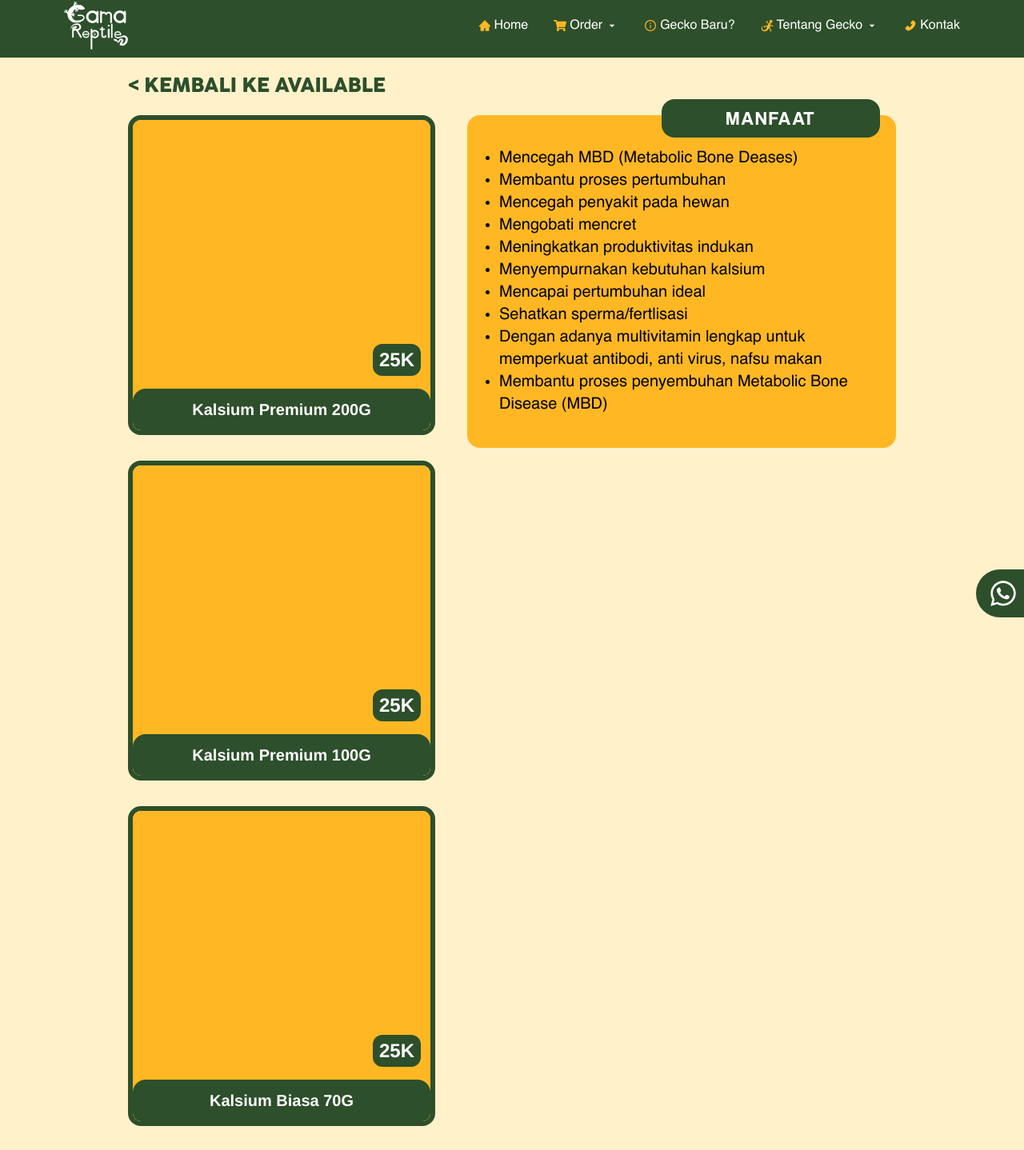
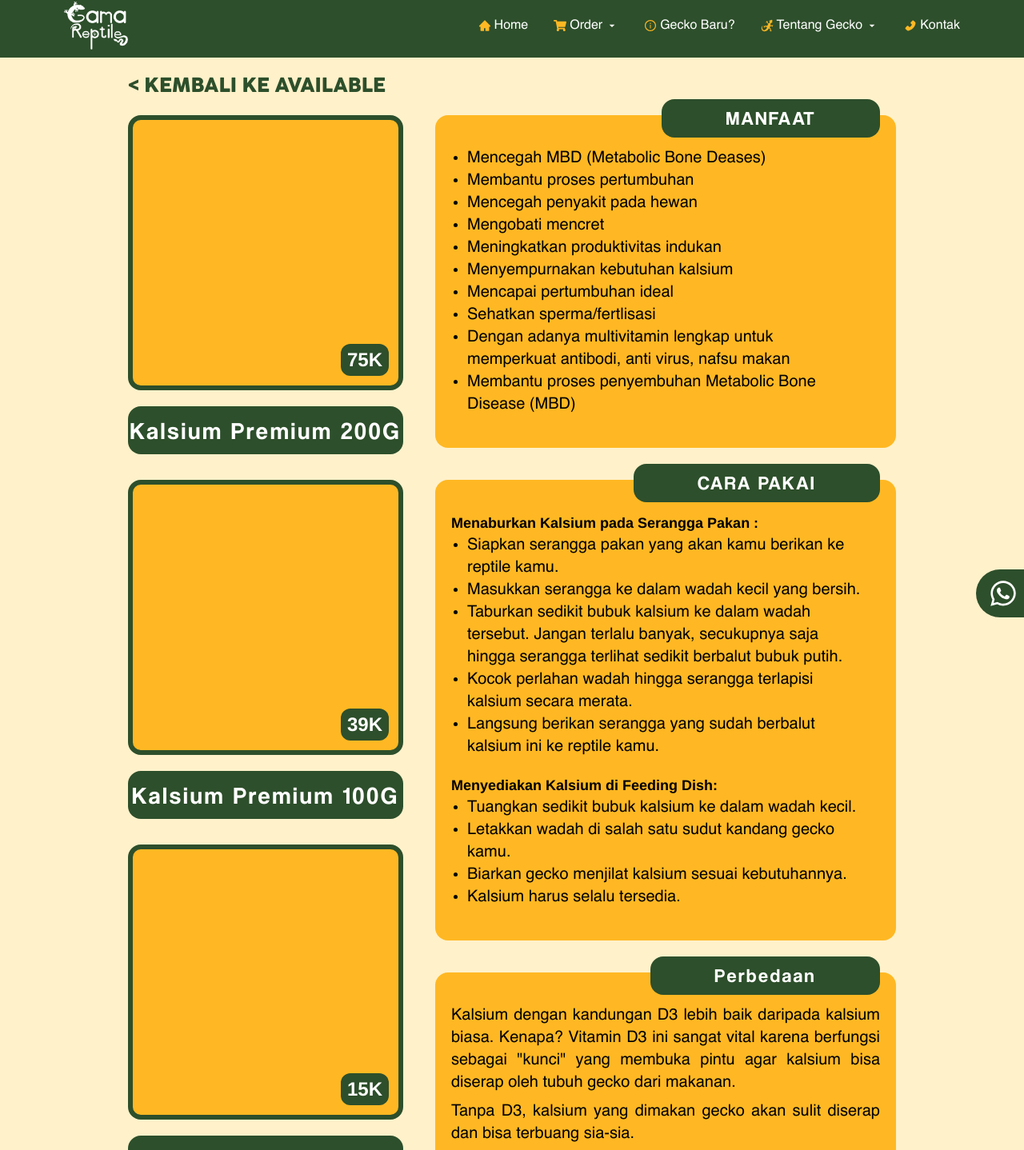
Before and after one commit to StevenCodeStack/gama_reptile, a Next.js app: page /order/kalsium in a window 1280 px wide. Shown: the part 8-1446 px from the top of the page at 80% size. Built offline with nearby package versions, Linux system fonts and the light colour scheme.

Commit message:
Kalsium Page Done

```diff
--- /dev/null
+++ b/app/order/gutload/page.tsx
@@ -0,0 +1,7 @@
+import React from "react";
+
+const page = () => {
+  return <div>page</div>;
+};
+
+export default page;
--- a/app/order/kalsium/page.tsx
+++ b/app/order/kalsium/page.tsx
@@ -5,39 +5,53 @@ const page = () => {
   return (
     <>
       <BackButton>{`<`} KEMBALI KE AVAILABLE</BackButton>
-      <div className="flex flex-col md:flex-row justify-between mt-5 gap-10">
-        <div className="grid gap-8 grid-cols-1 sm:grid-cols-2 md:grid-cols-1 w-full max-w-[40%]">
-          <div className="relative overflow-hidden border-6 border-primary rounded-2xl h-75 md:h-100">
-            <div className="bg-accent w-full h-full"></div>
-            <h1 className=" text-center py-3 bg-primary rounded-t-2xl font-bold text-xl text-nowrap absolute bottom-0 w-full">
+      <div className="flex flex-col lg:flex-row justify-between mt-5 gap-10">
+        <div className="grid gap-8 grid-cols-1 sm:grid-cols-2 lg:grid-cols-1 w-full max-w-[40%]">
+          <div className="flex flex-col gap-5">
+            <div className="bg-accent w-full border-6 border-primary rounded-2xl aspect-square relative">
+              <h1 className="absolute right-3 bottom-3 bg-primary rounded-xl px-2 py-1 font-bold text-2xl">
+                75K
+              </h1>
+            </div>
+            <h1 className="font-coolvetica tracking-widest text-center py-3 bg-primary rounded-2xl text-3xl w-full">
               Kalsium Premium 200G
             </h1>
-            <h1 className="absolute right-3 bottom-17 bg-primary rounded-xl px-2 py-1 font-bold text-2xl">
-              25K
+          </div>
+          <div className="flex flex-col gap-5">
+            <div className="bg-accent w-full border-6 border-primary rounded-2xl aspect-square relative">
+              <h1 className="absolute right-3 bottom-3 bg-primary rounded-xl px-2 py-1 font-bold text-2xl">
+                39K
               </h1>
             </div>
-          <div className="relative overflow-hidden border-6 border-primary rounded-2xl h-75 md:h-100">
-            <div className="bg-accent w-full h-full"></div>
-            <h1 className=" text-center py-3 bg-primary rounded-t-2xl font-bold text-xl text-nowrap absolute bottom-0 w-full">
+            <h1 className="font-coolvetica tracking-widest text-center py-3 bg-primary rounded-2xl text-3xl w-full">
               Kalsium Premium 100G
             </h1>
-            <h1 className="absolute right-3 bottom-17 bg-primary rounded-xl px-2 py-1 font-bold text-2xl">
-              25K
+          </div>
+          <div className="flex flex-col gap-5">
+            <div className="bg-accent w-full border-6 border-primary rounded-2xl aspect-square relative">
+              <h1 className="absolute right-3 bottom-3 bg-primary rounded-xl px-2 py-1 font-bold text-2xl">
+                15K
               </h1>
             </div>
-          <div className="relative overflow-hidden border-6 border-primary rounded-2xl h-75 md:h-100">
-            <div className="bg-accent w-full h-full"></div>
-            <h1 className=" text-center py-3 bg-primary rounded-t-2xl font-bold text-xl text-nowrap absolute bottom-0 w-full">
+            <h1 className="font-coolvetica tracking-widest text-center py-3 bg-primary rounded-2xl text-3xl w-full">
               Kalsium Biasa 70G
-            </h1>
-            <h1 className="absolute right-3 bottom-17 bg-primary rounded-xl px-2 py-1 font-bold text-2xl">
-              25K
             </h1>
           </div>
         </div>
-        <div className="flex-grow">
-          <div className="bg-accent rounded-2xl py-10 px-5 relative">
-            <h1 className="font-coolvetica absolute tracking-widest -top-5 right-5 text-nowrap bg-primary px-20 py-2 rounded-2xl md:text-2xl">
+        <div className="flex-grow lg:max-w-[60%] flex flex-col gap-10">
+          <Manfaat />
+          <CaraPakai />
+          <Perbedaan />
+        </div>
+      </div>
+    </>
+  );
+};
+
+const Manfaat = () => {
+  return (
+    <div className="bg-accent rounded-2xl py-6 md:py-10 px-5 relative">
+      <h1 className="font-coolvetica absolute tracking-widest -top-5 right-5 text-nowrap bg-primary px-10 md:px-20 py-2 rounded-2xl md:text-2xl">
         MANFAAT
       </h1>
       <ul className="text-black list-disc px-5 text-sm sm:text-lg md:text-xl">
@@ -50,15 +64,70 @@ const page = () => {
         <li>Mencapai pertumbuhan ideal</li>
         <li>Sehatkan sperma/fertlisasi</li>
         <li>
-                Dengan adanya multivitamin lengkap untuk memperkuat antibodi,
-                anti virus, nafsu makan
+          Dengan adanya multivitamin lengkap untuk memperkuat antibodi, anti
+          virus, nafsu makan
         </li>
         <li>Membantu proses penyembuhan Metabolic Bone Disease (MBD)</li>
       </ul>
     </div>
+  );
+};
+
+const CaraPakai = () => {
+  return (
+    <div className="bg-accent rounded-2xl py-6 md:py-10 px-5 relative">
+      <h1 className="font-coolvetica absolute tracking-widest -top-5 right-5 text-nowrap bg-primary px-10 md:px-20 py-2 rounded-2xl md:text-2xl">
+        CARA PAKAI
+      </h1>
+      <h1 className="font-bold text-black md:text-lg">
+        Menaburkan Kalsium pada Serangga Pakan :
+      </h1>
+      <ul className="text-black list-disc px-5 text-sm sm:text-lg md:text-xl">
+        <li>Siapkan serangga pakan yang akan kamu berikan ke reptile kamu.</li>
+        <li>Masukkan serangga ke dalam wadah kecil yang bersih.</li>
+        <li>
+          Taburkan sedikit bubuk kalsium ke dalam wadah tersebut. Jangan terlalu
+          banyak, secukupnya saja hingga serangga terlihat sedikit berbalut
+          bubuk putih.
+        </li>
+        <li>
+          Kocok perlahan wadah hingga serangga terlapisi kalsium secara merata.
+        </li>
+        <li>
+          Langsung berikan serangga yang sudah berbalut kalsium ini ke reptile
+          kamu.
+        </li>
+      </ul>
+      <h1 className="font-bold text-black md:text-lg mt-5">
+        Menyediakan Kalsium di Feeding Dish:
+      </h1>
+      <ul className="text-black list-disc px-5 text-sm sm:text-lg md:text-xl">
+        <li>Tuangkan sedikit bubuk kalsium ke dalam wadah kecil.</li>
+        <li>Letakkan wadah di salah satu sudut kandang gecko kamu.</li>
+        <li>Biarkan gecko menjilat kalsium sesuai kebutuhannya.</li>
+        <li>Kalsium harus selalu tersedia.</li>
+      </ul>
     </div>
+  );
+};
+
+const Perbedaan = () => {
+  return (
+    <div className="bg-accent rounded-2xl py-6 md:py-10 px-5 relative">
+      <h1 className="font-coolvetica absolute tracking-widest -top-5 right-5 text-nowrap bg-primary px-10 md:px-20 py-2 rounded-2xl md:text-2xl">
+        Perbedaan
+      </h1>
+      <p className="text-black text-sm sm:text-lg md:text-xl text-justify">
+        Kalsium dengan kandungan D3 lebih baik daripada kalsium biasa. Kenapa?
+        Vitamin D3 ini sangat vital karena berfungsi sebagai &quot;kunci&quot;
+        yang membuka pintu agar kalsium bisa diserap oleh tubuh gecko dari
+        makanan.
+      </p>
+      <p className="text-black text-sm sm:text-lg md:text-xl mt-2 text-justify">
+        Tanpa D3, kalsium yang dimakan gecko akan sulit diserap dan bisa
+        terbuang sia-sia.
+      </p>
     </div>
-    </>
   );
 };
 
--- /dev/null
+++ b/app/order/kandang/page.tsx
@@ -0,0 +1,7 @@
+import React from "react";
+
+const page = () => {
+  return <div>page</div>;
+};
+
+export default page;
--- a/app/order/tersedia/page.tsx
+++ b/app/order/tersedia/page.tsx
@@ -4,43 +4,54 @@ import React from "react";
 const page = () => {
   return (
     <>
-      <h1 className="font-coolvetica tracking-widest font-bold text-center w-fit mx-auto bg-primary text-2xl md:text-4xl rounded-2xl px-10 md:px-60 py-3">
+      <h1 className="font-coolvetica tracking-widest text-center w-fit mx-auto bg-primary text-2xl md:text-4xl rounded-2xl px-10 md:px-60 py-3">
         AVAILABLE
       </h1>
 
       <div className="grid gap-8 grid-cols-1 sm:grid-cols-2 lg:grid-cols-3 mt-5">
         <Link href={"/order/kalsium"}>
-          <div className="relative overflow-hidden border-6 border-primary rounded-2xl h-75 md:h-85 xl:h-100">
-            <div className="bg-accent w-full h-full"></div>
-            <h1 className=" text-center py-3 bg-primary rounded-t-2xl text-3xl absolute bottom-0 w-full">
+          <div className="flex flex-col gap-5">
+            <div className="bg-accent w-full border-6 border-primary rounded-2xl aspect-square"></div>
+            <h1 className="font-coolvetica tracking-widest text-center py-3 bg-primary rounded-2xl text-3xl w-full">
               Kalsium
             </h1>
           </div>
         </Link>
-        <div className="relative overflow-hidden border-6 border-primary rounded-2xl h-75 md:h-85 xl:h-100">
-          <div className="bg-accent w-full h-full"></div>
-          <h1 className=" text-center py-3 bg-primary rounded-t-2xl text-3xl absolute bottom-0 w-full">
+
+        <Link href={"/order/gutload"}>
+          <div className="flex flex-col gap-5">
+            <div className="bg-accent w-full border-6 border-primary rounded-2xl aspect-square"></div>
+            <h1 className="font-coolvetica tracking-widest text-center py-3 bg-primary rounded-2xl text-3xl w-full">
               Gutload
             </h1>
           </div>
-        <div className="relative overflow-hidden border-6 border-primary rounded-2xl h-75 md:h-85 xl:h-100">
-          <div className="bg-accent w-full h-full"></div>
-          <h1 className=" text-center py-3 bg-primary rounded-t-2xl text-3xl absolute bottom-0 w-full">
-            Kandang Full Set
-          </h1>
-          <h1 className="absolute right-3 bottom-17 bg-primary rounded-xl px-2 py-1 font-bold text-2xl">
+        </Link>
+
+        <Link href={"/order/kandang"}>
+          <div className="flex flex-col gap-5">
+            <div className="bg-accent w-full border-6 border-primary rounded-2xl aspect-square relative">
+              <h1 className="absolute right-3 bottom-3 bg-primary rounded-xl px-2 py-1 font-bold text-2xl">
                 25K
               </h1>
             </div>
-        <div className="relative overflow-hidden border-6 border-primary rounded-2xl h-75 md:h-85 xl:h-100">
-          <div className="bg-accent w-full h-full"></div>
-          <h1 className=" text-center py-3 bg-primary rounded-t-2xl text-3xl absolute bottom-0 w-full">
-            Perlite Media Tetas
+            <h1 className="font-coolvetica tracking-widest text-center py-3 bg-primary rounded-2xl text-3xl w-full">
+              Kandang Full Set
             </h1>
-          <h1 className="absolute right-3 bottom-17 bg-primary rounded-xl px-2 py-1 font-bold text-2xl">
+          </div>
+        </Link>
+
+        <Link href={"/order/perlite"}>
+          <div className="flex flex-col gap-5">
+            <div className="bg-accent w-full border-6 border-primary rounded-2xl aspect-square relative">
+              <h1 className="absolute right-3 bottom-3 bg-primary rounded-xl px-2 py-1 font-bold text-2xl">
                 10K
               </h1>
             </div>
+            <h1 className="font-coolvetica tracking-widest text-center py-3 bg-primary rounded-2xl text-3xl w-full">
+              Perlite Media Tetas
+            </h1>
+          </div>
+        </Link>
       </div>
     </>
   );
```
Lines whose indentation alone changed are shown as unchanged.
